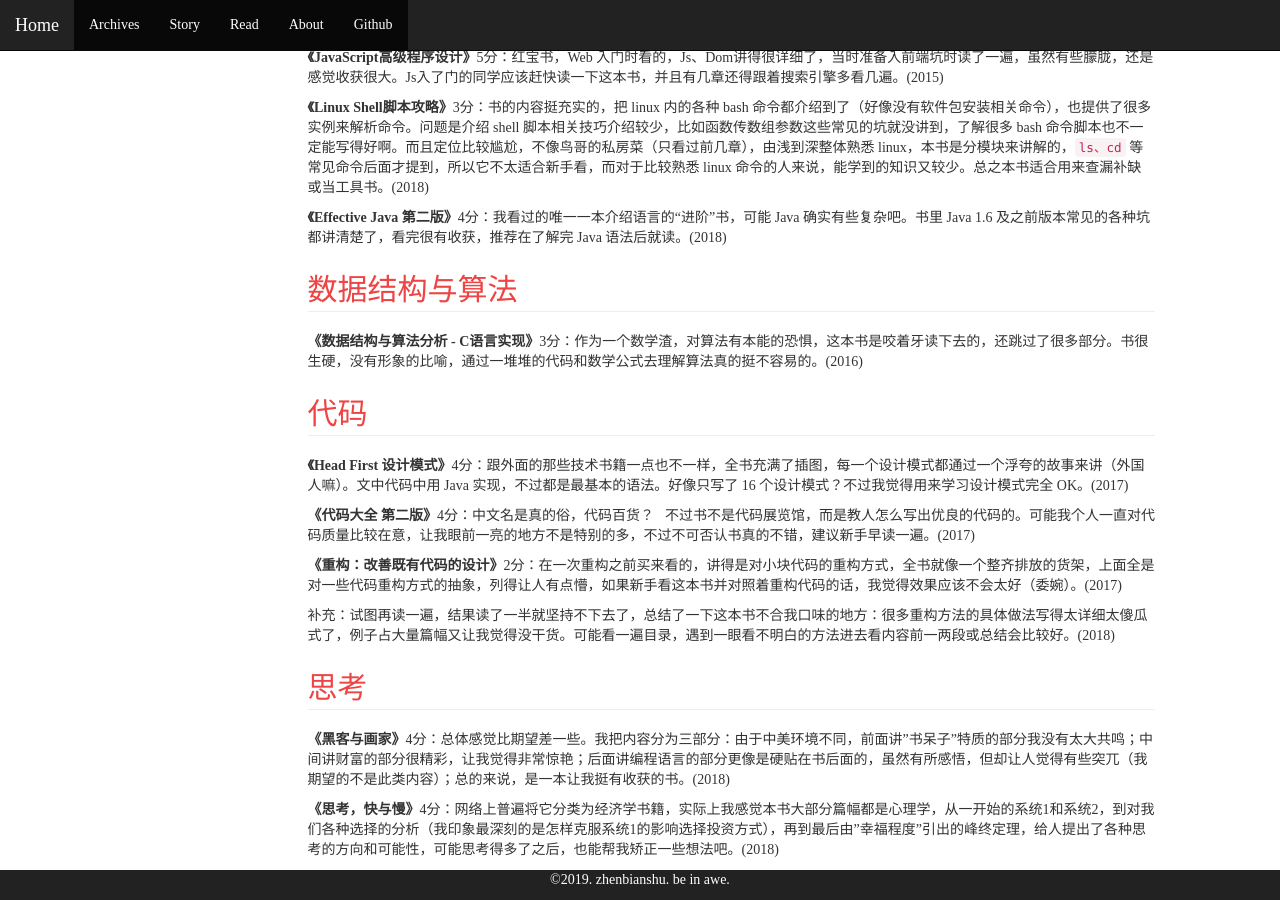
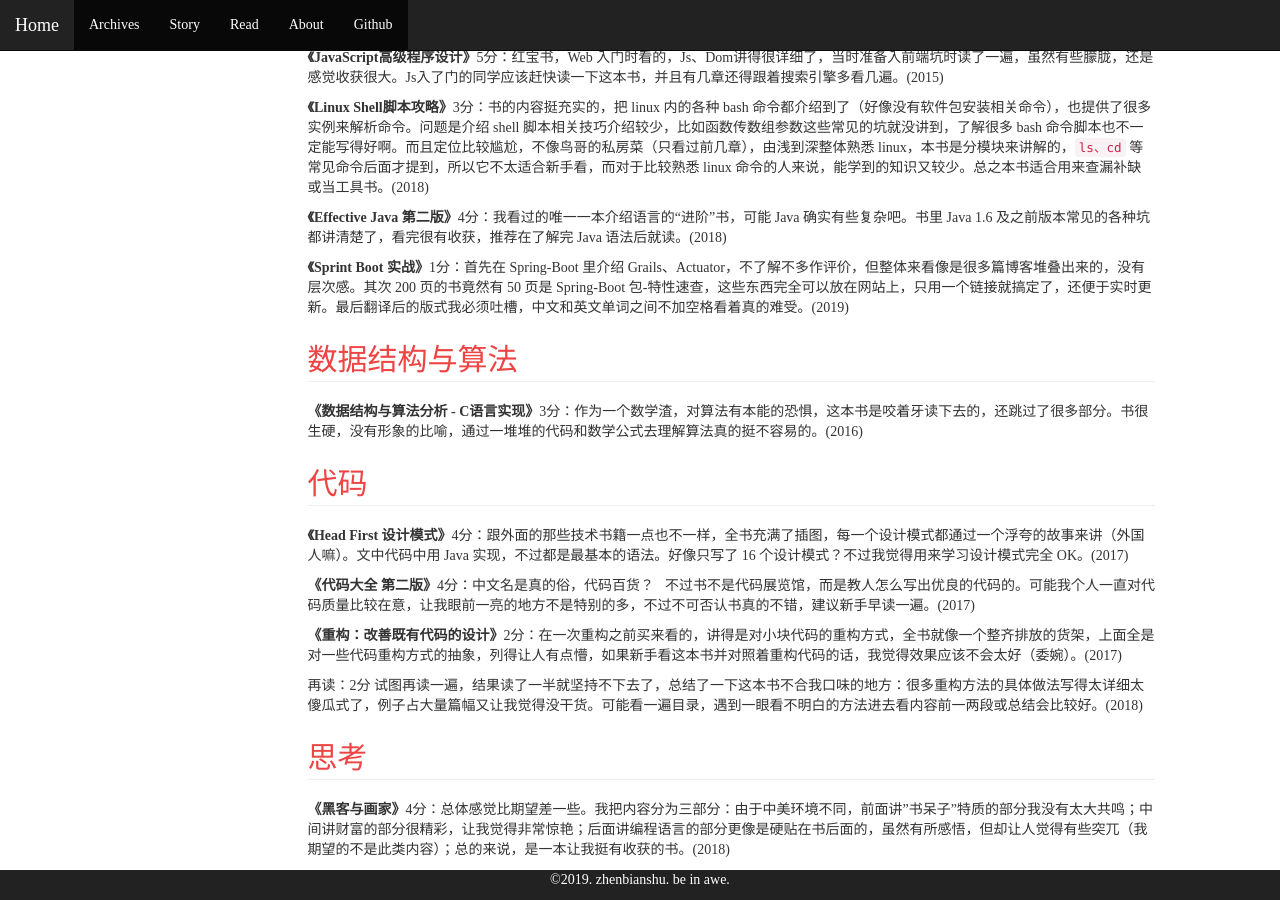
Before and after one commit to zhenbianshu/zhenbianshu.github.io, a Jekyll site: the page built from book_list.md, in a window 1280 px wide and 900 px high, scrolled down 1418 px. Built offline with Jekyll 4.4.1, drawn with Linux system fonts in a browser that asks for light colours; comment, search, counter and statistics services are not loaded; some of the changed text lies outside the part shown.

Commit message:
add book;

```diff
--- a/book_list.md
+++ b/book_list.md
@@ -23,7 +23,7 @@
 ---
 **《TCP/IP详解 卷一》**5分：从链路层到传输层把各种网络协议都介绍了一遍，TCP 的各种实现也讲得非常细，新手可以略翻一下理解一下网络。对应用层协议熟悉了之后再回过来仔细读一下本书。(2016)
 
-补充：又更深入了些细节翻了一遍，对比看过的各种博客，细节上不输，全局观上则是完胜，只是少了些开发中的具体案例和应用。还有很多实现算法之类的东西，由于用不到，还是了解不透，可能需要存放起来作为工具书了。(2018)
+再读：4分 又带着一些问题更深入细节翻了一遍，对比看过的各种博客，细节上不输，全局观上更是完胜，只是少了些开发中的具体案例和应用。不过书中有很多实现算法之类的东西，由于用不到，看过之后就没什么印象了，可能需要存放起来作为工具书了。(2019)
 
 **《Unix网络编程 卷一 套接字联网API》**4分：UNP。讲了很多网络 socket 相关接口，有很多客户端和服务器代码实现，同样我还得再读一遍。(2016)
 
@@ -55,6 +55,8 @@
 
 **《Effective Java 第二版》**4分：我看过的唯一一本介绍语言的“进阶”书，可能 Java 确实有些复杂吧。书里 Java 1.6 及之前版本常见的各种坑都讲清楚了，看完很有收获，推荐在了解完 Java 语法后就读。(2018)
 
+**《Sprint Boot 实战》**1分：首先在 Spring-Boot 里介绍 Grails、Actuator，不了解不多作评价，但整体来看像是很多篇博客堆叠出来的，没有层次感。其次 200 页的书竟然有 50 页是 Spring-Boot 包-特性速查，这些东西完全可以放在网站上，只用一个链接就搞定了，还便于实时更新。最后翻译后的版式我必须吐槽，中文和英文单词之间不加空格看着真的难受。(2019)
+
 ## 数据结构与算法
 ---
 **《数据结构与算法分析 - C语言实现》**3分：作为一个数学渣，对算法有本能的恐惧，这本书是咬着牙读下去的，还跳过了很多部分。书很生硬，没有形象的比喻，通过一堆堆的代码和数学公式去理解算法真的挺不容易的。(2016)
@@ -67,7 +69,7 @@
 
 **《重构：改善既有代码的设计》**2分：在一次重构之前买来看的，讲得是对小块代码的重构方式，全书就像一个整齐排放的货架，上面全是对一些代码重构方式的抽象，列得让人有点懵，如果新手看这本书并对照着重构代码的话，我觉得效果应该不会太好（委婉）。(2017)
 
-补充：试图再读一遍，结果读了一半就坚持不下去了，总结了一下这本书不合我口味的地方：很多重构方法的具体做法写得太详细太傻瓜式了，例子占大量篇幅又让我觉得没干货。可能看一遍目录，遇到一眼看不明白的方法进去看内容前一两段或总结会比较好。(2018)
+再读：2分 试图再读一遍，结果读了一半就坚持不下去了，总结了一下这本书不合我口味的地方：很多重构方法的具体做法写得太详细太傻瓜式了，例子占大量篇幅又让我觉得没干货。可能看一遍目录，遇到一眼看不明白的方法进去看内容前一两段或总结会比较好。(2018)
 
 ## 思考
 ---
```
